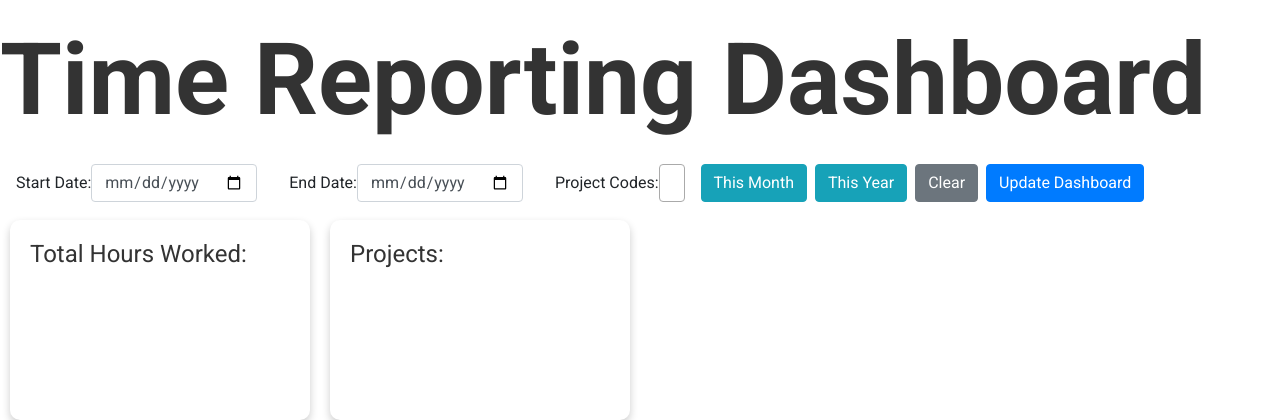
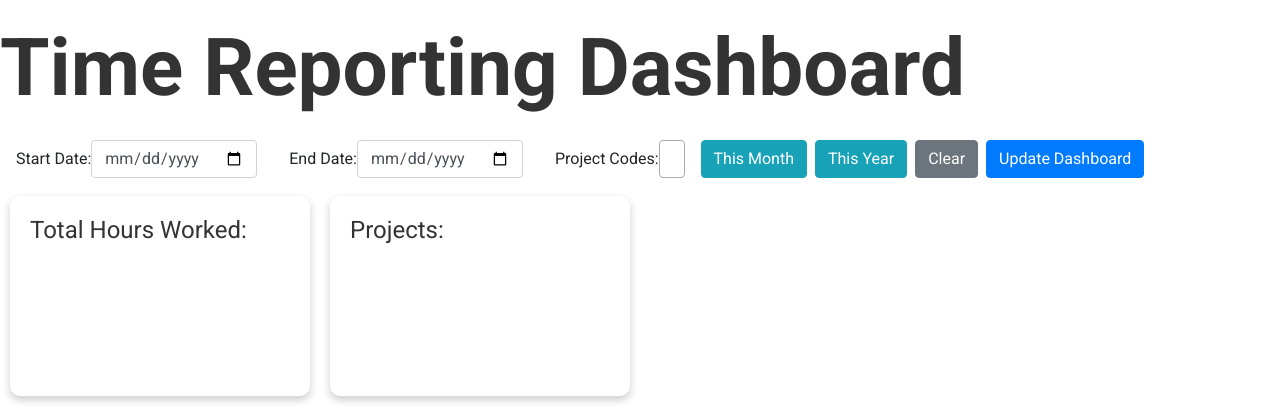
Before and after one commit to pzazFW/dashboardWbpage, a Flask app: template templates/index.html in a window 1280 px wide. Shown: the top 420 px of the page. Run offline with Flask 3, Linux system fonts and the light colour scheme; the template is opened without the code that fills it, so the values that code supplies are empty; some libraries are stand-ins or nearby versions.

Commit message:
done with dashboards

```diff
--- a/templates/index.html
+++ b/templates/index.html
@@ -12,7 +12,7 @@
 
         h1 {
             text-align: left;
-            font-size: 100px; /* or larger if needed */
+            font-size: 80px; /* or larger if needed */
             font-weight: 900; /* for bolder text */
             color: #333; /* choose a color that fits your design */
             margin-top: 20px;
@@ -109,6 +109,7 @@
             height: 500px; /* Adjust as needed */
         }
     </style>
+
 </head>
 <body>
     <h1>Time Reporting Dashboard</h1>
@@ -178,8 +179,5 @@
             {{ bar_chart_div|safe }}
         </div>
     </div>
-
-    <!-- You can add additional HTML here for more content or charts -->
-
 </body>
 </html>
```
